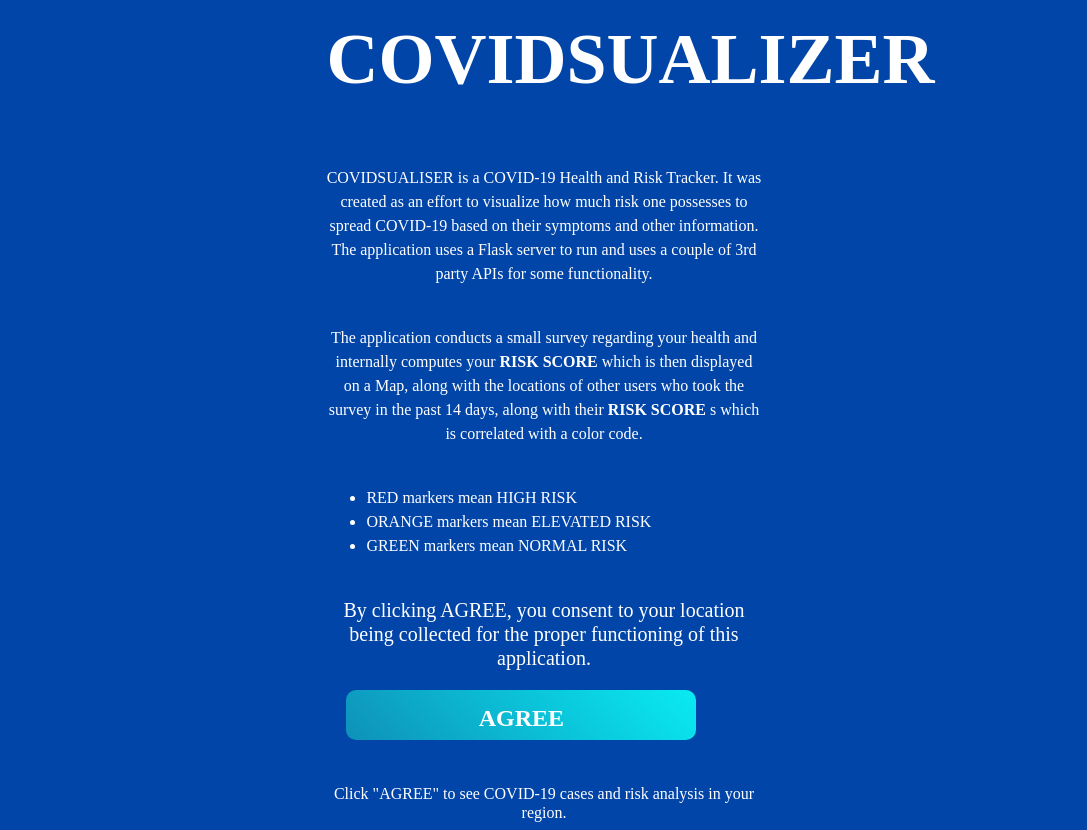
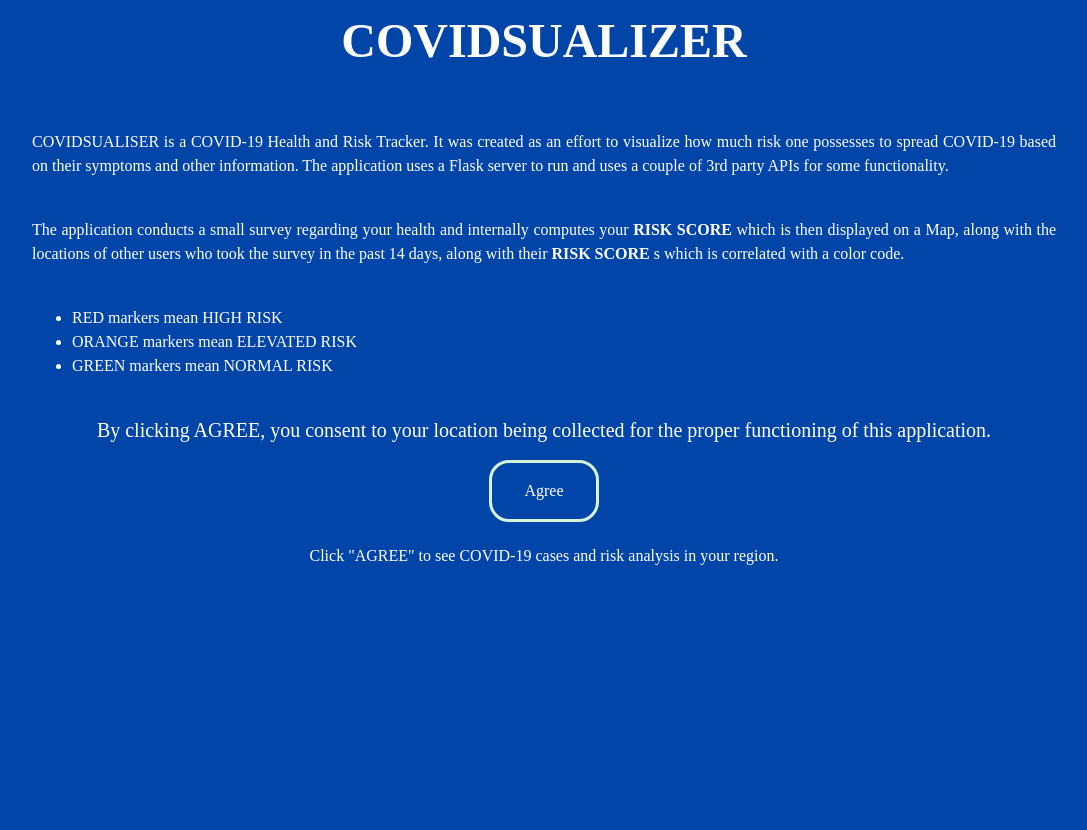
Before and after one commit to robin-rrt/covidsualiser, a Flask app: page /approve in a window 1280 px wide. Shown: the whole page, without its empty margins (96-1183 px from the left). After the commit the page ends 565 px from the top, so only its background shows below. Run offline with Flask 2, Linux system fonts and the light colour scheme; some libraries are stand-ins or nearby versions.

Commit message:
modified CSS

```diff
--- a/static/style.css
+++ b/static/style.css
@@ -13,7 +13,7 @@
     text-align: center;
     font-family: 'Montserrat';
     font-weight: bold;
-    font-size: 72px;
+    font-size: 3rem;
     color: white;
   }
 
@@ -206,6 +206,7 @@
 
   #div-approve {
     text-align: center;
+    padding-top: 10px;
   }
 
   #button-approve {
@@ -215,8 +216,28 @@
   }
 
   .info {
-    padding-left: 33%;
-    padding-right: 33%;
+    padding-left: 10%;
+    padding-right: 10%;
     /* margin-left: 4rem;
     margin-right: 4rem; */
   }
+
+  input[type=submit] {
+    background-color:transparent;
+    border:rgb(215, 243, 215) solid;
+    color: white;
+    padding: 16px 32px;
+    text-decoration: none;
+    cursor: pointer;
+    border-radius: 20px;
+  }
+
+
+  input[type=submit]:hover {
+    background-image: linear-gradient(30deg, #8a7d08, #b3d12f);
+    color: rgba(255, 255, 255, .9);
+  }
+
+  /* #heading-approve {
+    font-size: 250%;
+  } */
--- a/templates/approve.html
+++ b/templates/approve.html
@@ -20,15 +20,13 @@
     <script src='https://api.mapbox.com/mapbox-gl-js/v2.1.0/mapbox-gl.js'></script>
     <link href='https://api.mapbox.com/mapbox-gl-js/v2.1.0/mapbox-gl.css' rel='stylesheet' />
 
-    <!-- <script>
-        function approval
-    </script> -->
 
 </head>
-<header>
-    COVIDSUALIZER
-</header>
-<body class = "info text-white" style="background:#0245a8; text-align: center;" >
+
+<body class = "info text-white" style="background:#0245a8; text-align: justify;" >
+    <header id="heading-approve">
+        COVIDSUALIZER
+    </header>
     <br><br>
     <p>
         COVIDSUALISER is a COVID-19 Health and Risk Tracker. It was created as an effort to visualize how much risk one
@@ -48,14 +46,14 @@
        <li>GREEN markers mean NORMAL RISK</li>
     </ul>
     <br>
-    <h5 class ="text-white">By clicking AGREE, you consent to your location being collected for the proper functioning of this application.</h5>
+    <h5 class ="text-white" style="text-align: center;">By clicking AGREE, you consent to your location being collected for the proper functioning of this application.</h5>
 
     <form method = "POST" action = '/approve' >
         <div id ="div-approve">
-        <button type="submit" id="button-approve">AGREE</button>
+            <input class = "button-approve" name="form" type="submit" value="Agree">
         </div>
     </form>
     <br>
-    <h6 class="text-white">Click "AGREE" to see COVID-19 cases and risk analysis in your region.</h4>
+    <h6 class="text-white" style="text-align: center;">Click "AGREE" to see COVID-19 cases and risk analysis in your region.</h4>
 </body>
 </html>
```
Also changed, not shown: templates/form.html (+7 -14 lines), location.sqlite, requirements.txt (line endings or trailing spaces).
